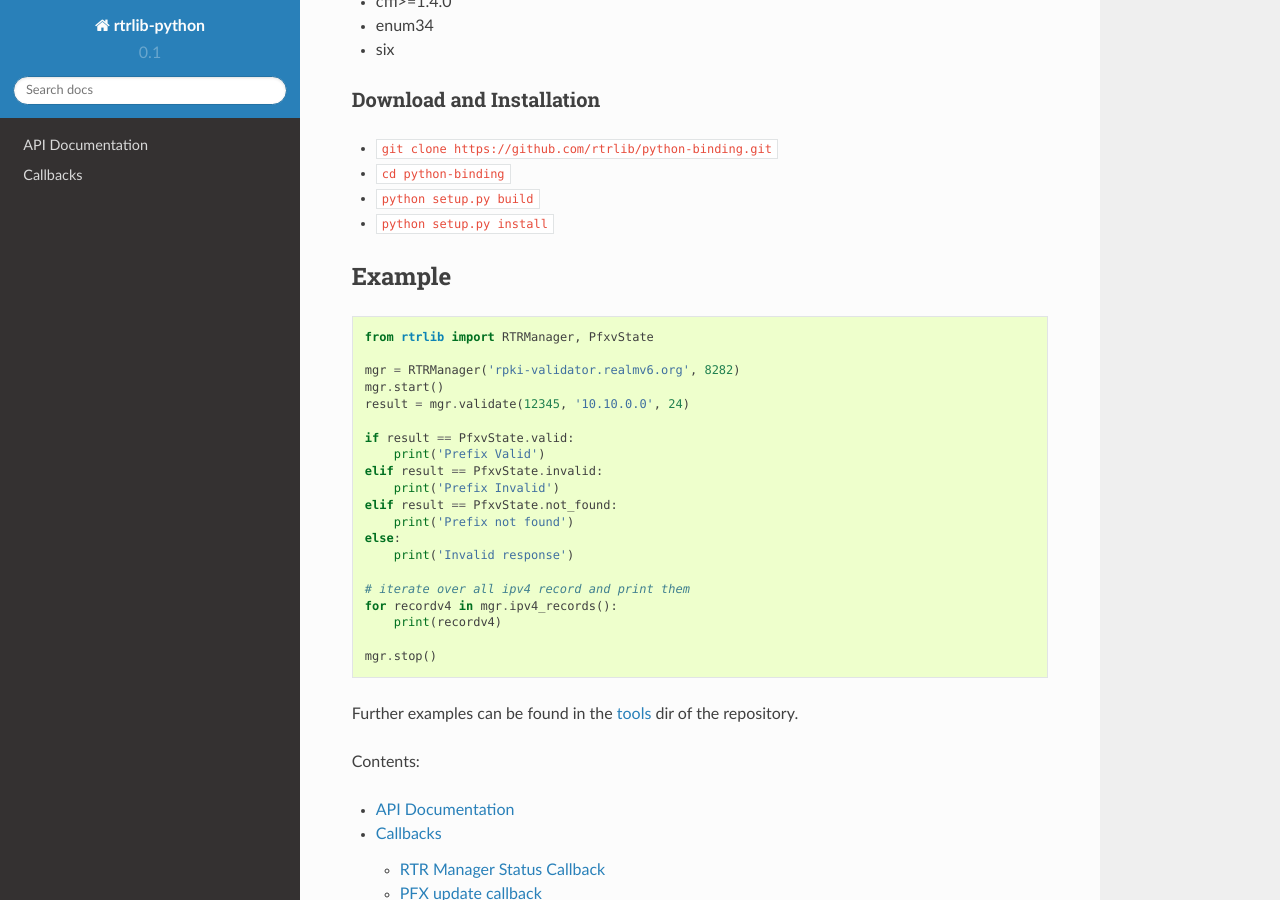
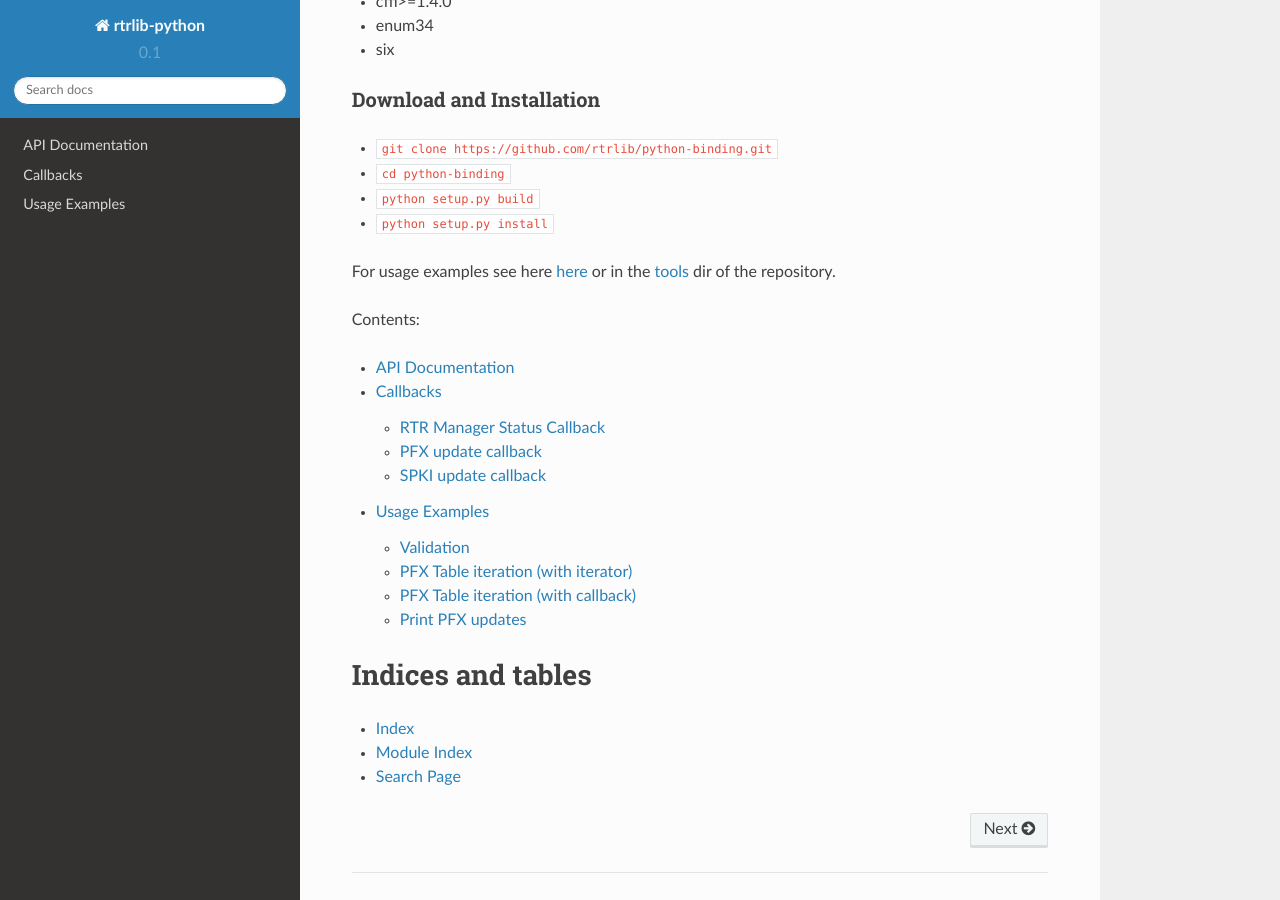
Before and after one commit to rtrlib/python-binding, a Sphinx documentation site: the page built from docs/index.rst, in a window 1280 px wide and 900 px high, scrolled down 687 px. Built offline with Sphinx 7.4.7 and the Read the Docs theme 2.0.0, drawn with Linux system fonts in a browser that asks for light colours; some of the changed lines change nothing that is shown.

Commit message:
docs: add more usage examples an move them to their own page

```diff
--- a/docs/conf.py
+++ b/docs/conf.py
@@ -36,6 +36,7 @@
     'sphinx.ext.coverage',
     'sphinx.ext.viewcode',
     'sphinx.ext.intersphinx',
+    'sphinx.ext.autosectionlabel',
 ]
 
 # Add any paths that contain templates here, relative to this directory.
--- a/docs/index.rst
+++ b/docs/index.rst
@@ -42,33 +42,8 @@
 - ``python setup.py build``
 - ``python setup.py install``
 
-Example
--------
-::
-
-    from rtrlib import RTRManager, PfxvState
-
-    mgr = RTRManager('rpki-validator.realmv6.org', 8282)
-    mgr.start()
-    result = mgr.validate(12345, '10.10.0.0', 24)
-
-    if result == PfxvState.valid:
-        print('Prefix Valid')
-    elif result == PfxvState.invalid:
-        print('Prefix Invalid')
-    elif result == PfxvState.not_found:
-        print('Prefix not found')
-    else:
-        print('Invalid response')
-
-    # iterate over all ipv4 record and print them
-    for recordv4 in mgr.ipv4_records():
-        print(recordv4)
-
-    mgr.stop()
-
-
-Further examples can be found in the tools_ dir of the repository.
+For usage examples see here :ref:`here <Usage Examples>`
+or in the tools_ dir of the repository.
 
 
 .. _rtrlib-python: https://github.com/rtrlib/python-binding
@@ -82,6 +57,7 @@
 
    api
    callbacks
+   usage
 
 
 
--- /dev/null
+++ b/docs/usage.rst
@@ -0,0 +1,79 @@
+
+Usage Examples
+==============
+
+Validation
+----------
+
+::
+
+    from rtrlib import RTRManager, PfxvState
+
+    mgr = RTRManager('rpki-validator.realmv6.org', 8282)
+    mgr.start()
+    result = mgr.validate(12345, '10.10.0.0', 24)
+
+    if result == PfxvState.valid:
+        print('Prefix Valid')
+    elif result == PfxvState.invalid:
+        print('Prefix Invalid')
+    elif result == PfxvState.not_found:
+        print('Prefix not found')
+    else:
+        print('Invalid response')
+
+    mgr.stop()
+
+
+PFX Table iteration (with iterator)
+-----------------------------------
+
+::
+
+    from rtrlib import RTRManager, PfxvState
+
+    mgr = RTRManager('rpki-validator.realmv6.org', 8282)
+    mgr.start()
+    result = mgr.validate(12345, '10.10.0.0', 24)
+
+    for recordv4 in mgr.ipv4_records():
+        print(recordv4)
+
+    mgr.stop()
+
+
+PFX Table iteration (with callback)
+-----------------------------------
+
+::
+
+    from rtrlib import RTRManager, PfxvState
+
+    def callback(pfx_record, data):
+        print(pfx_record)
+
+    mgr = RTRManager('rpki-validator.realmv6.org', 8282)
+    mgr.start()
+    result = mgr.validate(12345, '10.10.0.0', 24)
+
+    mgr.for_each_ipv4_record(callback, None)
+
+    mgr.stop()
+
+
+Print PFX updates
+-------------------
+
+::
+
+    from rtrlib import RTRManager, register_pfx_update_callback
+
+    def callback(pfx_record, added):
+        print('%s %s' % ('+' if added else '-', pfx_record))
+
+    register_pfx_update_callback(callback)
+
+    mgr = RTRManager('rpki-validator.realmv6.org', 8282)
+    mgr.start()
+
+    mgr.stop()
```
